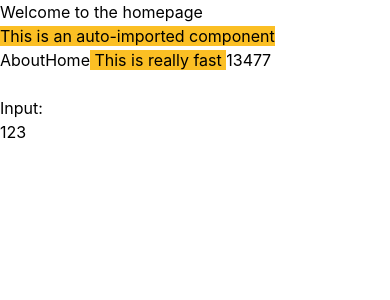
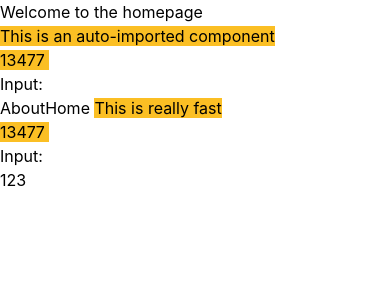
Before and after one commit to notwindstone/hangarinth, a Nuxt app: page / in a window 390 px wide. Shown: the top 300 px of the page. Built offline with nearby package versions, Linux system fonts and the light colour scheme.

Commit message:
feat: add some code to check component rerendering difference between vue and react (it's so fucking cool, i love Vue now)

```diff
--- a/app.vue
+++ b/app.vue
@@ -7,7 +7,6 @@
     <CustomComponent>
       This is really fast
     </CustomComponent>
-    <Search />
     <button>
       123
     </button>
@@ -21,7 +20,3 @@ div {
   font-family: Inter, sans-serif;
 }
 </style>
-
-<script setup lang="ts">
-import Search from "~/components/Search.vue";
-</script>
--- a/components/CustomComponent.vue
+++ b/components/CustomComponent.vue
@@ -1,5 +1,23 @@
+<script setup lang="ts">
+import { ref, provide } from 'vue'
+import Search from "~/components/Search.vue";
+
+const input = ref('')
+
+function updateInput(message: string) {
+  input.value = message;
+}
+
+provide('searchInput', {
+  input,
+  updateInput,
+})
+</script>
+
 <template>
+  {{ console.log('update CustomComponent.vue', input) }}
   <span class="bg-amber">
     <slot />
+    <Search />
   </span>
 </template>
--- /dev/null
+++ b/components/Input.vue
@@ -0,0 +1,13 @@
+<script setup lang="ts">
+import { inject } from 'vue'
+
+const { input, updateInput } = inject('searchInput')
+</script>
+
+<template>
+  {{ console.log('update Input.vue') }}
+  <input class="" @input="updateInput(($event.target as HTMLInputElement).value)" />
+  <div>
+    Input: {{ input }}
+  </div>
+</template>
--- a/components/Search.vue
+++ b/components/Search.vue
@@ -1,10 +1,12 @@
 <script setup lang="ts">
-const counter = useState('counter', () => '')
+
 </script>
 
 <template>
+  {{ console.log('update Search.vue') }}
+  <div class="" />
   <button
-      bg="blue-400 hover:blue-500 dark:blue-500 dark:hover:blue-600"
+      bg="red sm:black md:gray lg:yellow"
       text="sm white"
       p="y-2 x-4"
       border="2 rounded-2xl blue-200"
@@ -12,8 +14,5 @@ const counter = useState('counter', () => '')
     1347
   </button>
   <span>7</span>
-  <input class="" @input="counter = ($event.target as HTMLInputElement).value" />
-  <div>
-    Input: {{ counter }}
-  </div>
+  <Input />
 </template>
--- a/nuxt.config.ts
+++ b/nuxt.config.ts
@@ -13,6 +13,5 @@ export default defineNuxtConfig({
   unocss: {
     attributify: true,
     icons: true,
-    components: false,
   },
 })
--- a/package.json
+++ b/package.json
@@ -17,6 +17,8 @@
     "vue-router": "^4.3.3"
   },
   "devDependencies": {
-    "@unocss/nuxt": "^0.61.0"
+    "@iconify-json/tabler": "^1.1.114",
+    "@unocss/nuxt": "^0.61.0",
+    "@unocss/preset-icons": "^0.61.0"
   }
 }
```
Also changed, not shown: 1 other file (tests, documents, lock files or other folders).
